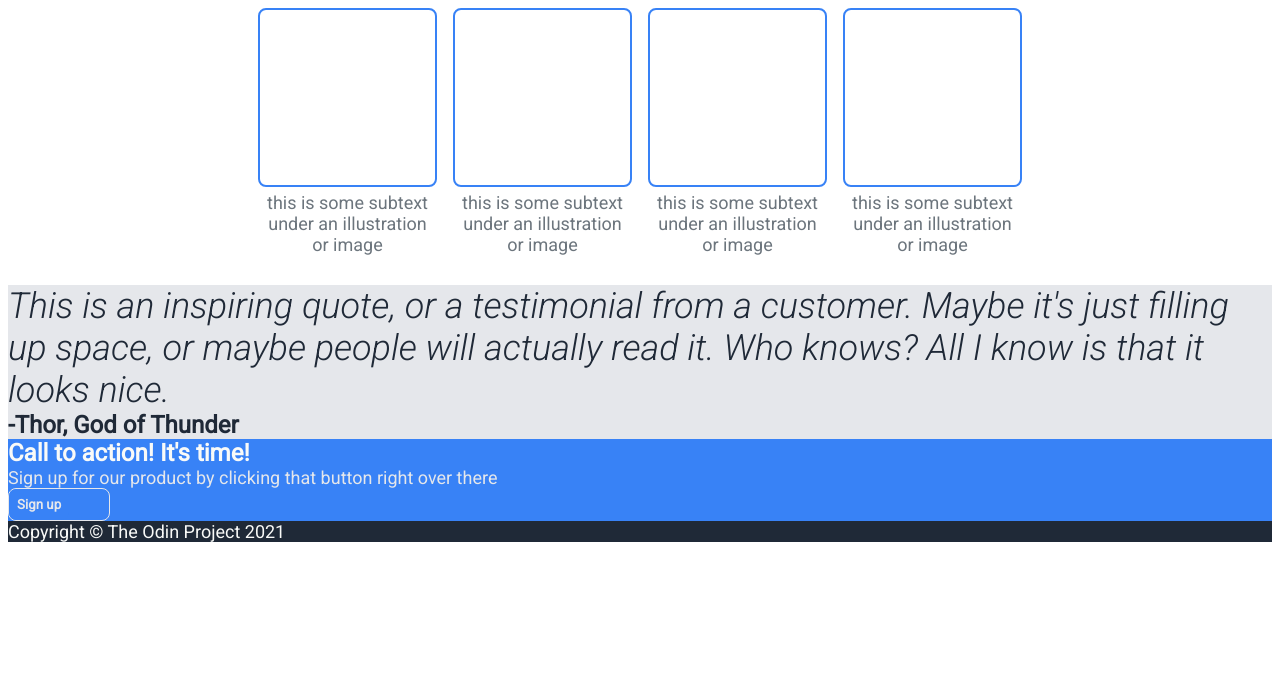
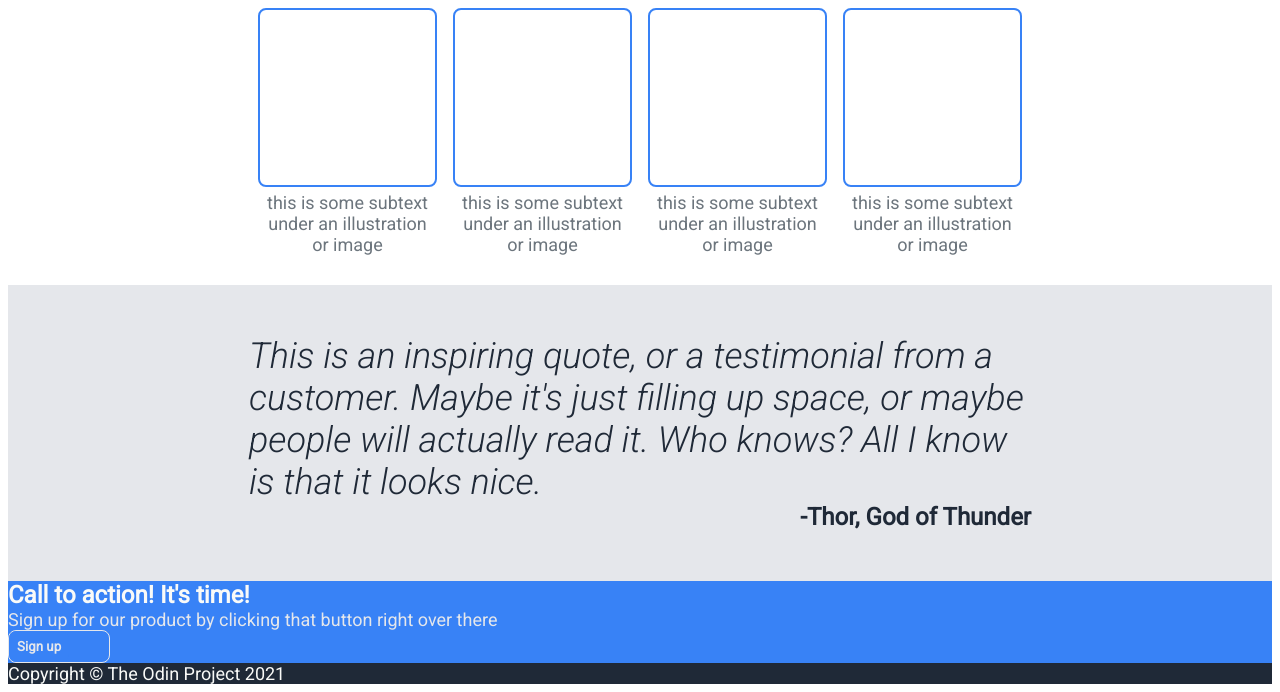
Before and after one commit to lachappers/odin-landing-page, a plain HTML site: page index.html in a window 1280 px wide. Shown: the part 527-1219 px from the top of the page. Before the commit the page ends 1077 px from the top, so only its background shows below. Drawn offline with Linux system fonts and the light colour scheme.

Commit message:
quote finished

```diff
--- a/css/style.css
+++ b/css/style.css
@@ -144,15 +144,26 @@ button {
 .quote {
     background-color: #e5e7eb;
     color: #1f2937;
+    display: flex;
+    flex-direction: column;
+    align-items: center;
+    margin: auto;
+    padding: 50px 10%;
+
 }
     .quote-txt {
         font-size: 36px;
         font-weight: 300;
         font-style: italic;
+        width: 782px;
+
     }
     .quote-aut {
         font-weight: 900;
         font-size: 24px;
+        width: 782px;
+        text-align: end;
+
     }
 
 .bot {
```
